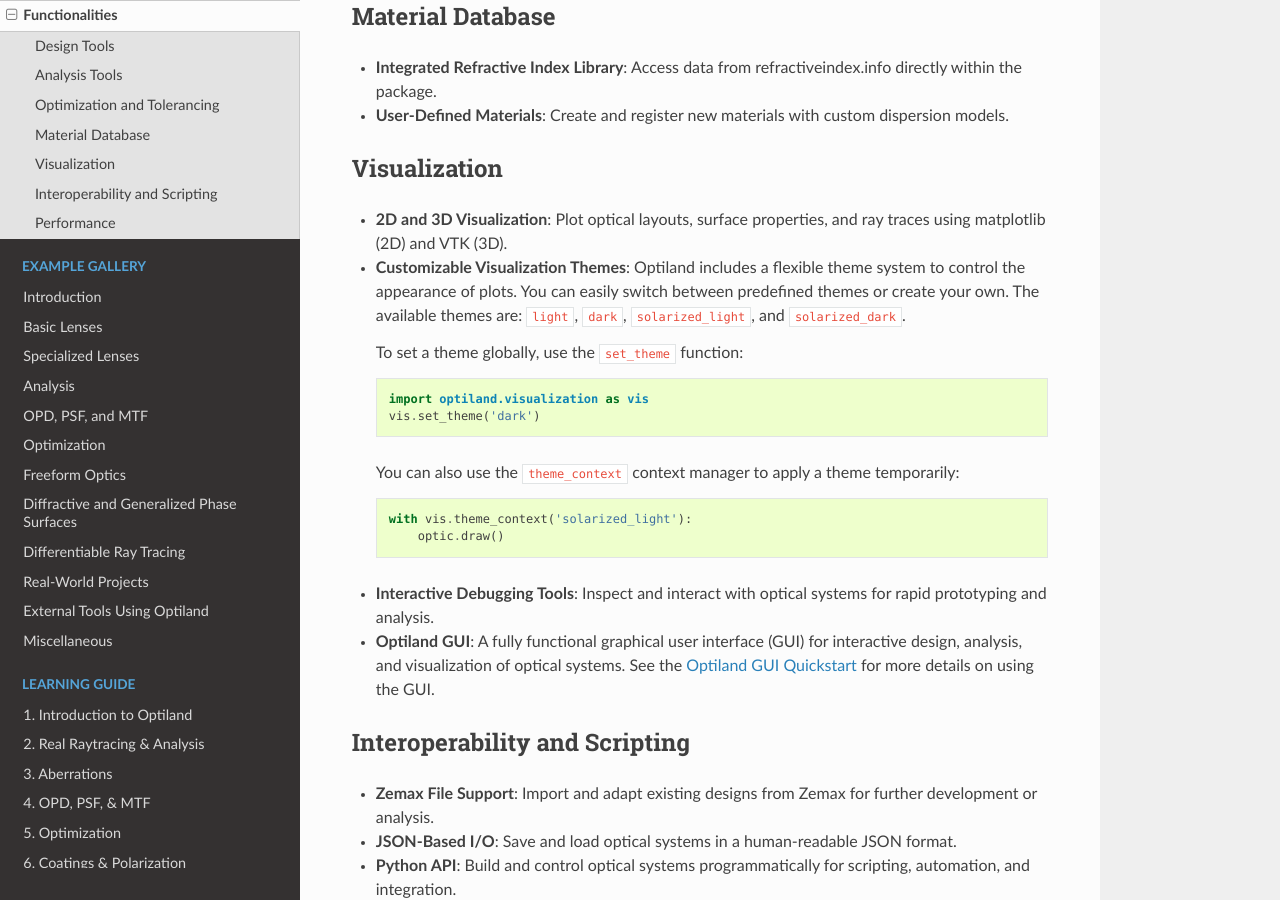
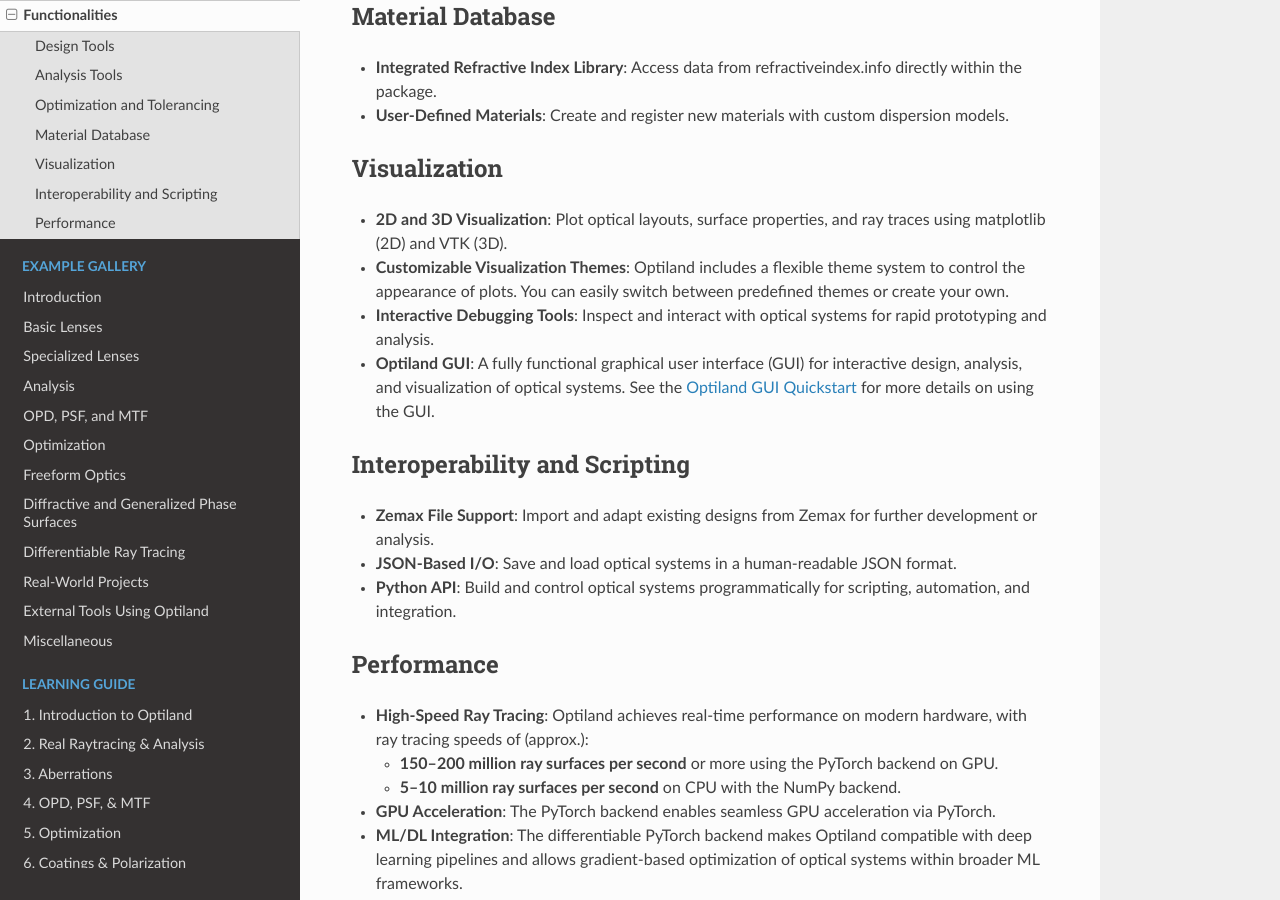
Before and after one commit to HarrisonKramer/optiland, a Sphinx documentation site: the page built from docs/functionalities.rst, in a window 1280 px wide and 900 px high, scrolled down 1288 px. Built offline with Sphinx 7.4.7 and the Read the Docs theme 3.1.0, drawn with Linux system fonts in a browser that asks for light colours; pages that are not in the unit, such as notebooks, are missing from menus.

Commit message:
fix(docs): Simplify theme documentation in functionalities.rst

```diff
--- a/docs/functionalities.rst
+++ b/docs/functionalities.rst
@@ -61,22 +61,7 @@
 - **2D and 3D Visualization**:
   Plot optical layouts, surface properties, and ray traces using matplotlib (2D) and VTK (3D).
 - **Customizable Visualization Themes**:
-  Optiland includes a flexible theme system to control the appearance of plots. You can easily switch between predefined themes or create your own. The available themes are: ``light``, ``dark``, ``solarized_light``, and ``solarized_dark``.
-
-  To set a theme globally, use the ``set_theme`` function:
-
-  .. code-block:: python
-
-      import optiland.visualization as vis
-      vis.set_theme('dark')
-
-  You can also use the ``theme_context`` context manager to apply a theme temporarily:
-
-  .. code-block:: python
-
-        with vis.theme_context('solarized_light'):
-            optic.draw()
-
+  Optiland includes a flexible theme system to control the appearance of plots. You can easily switch between predefined themes or create your own.
 - **Interactive Debugging Tools**:
   Inspect and interact with optical systems for rapid prototyping and analysis.
 - **Optiland GUI**:
```
